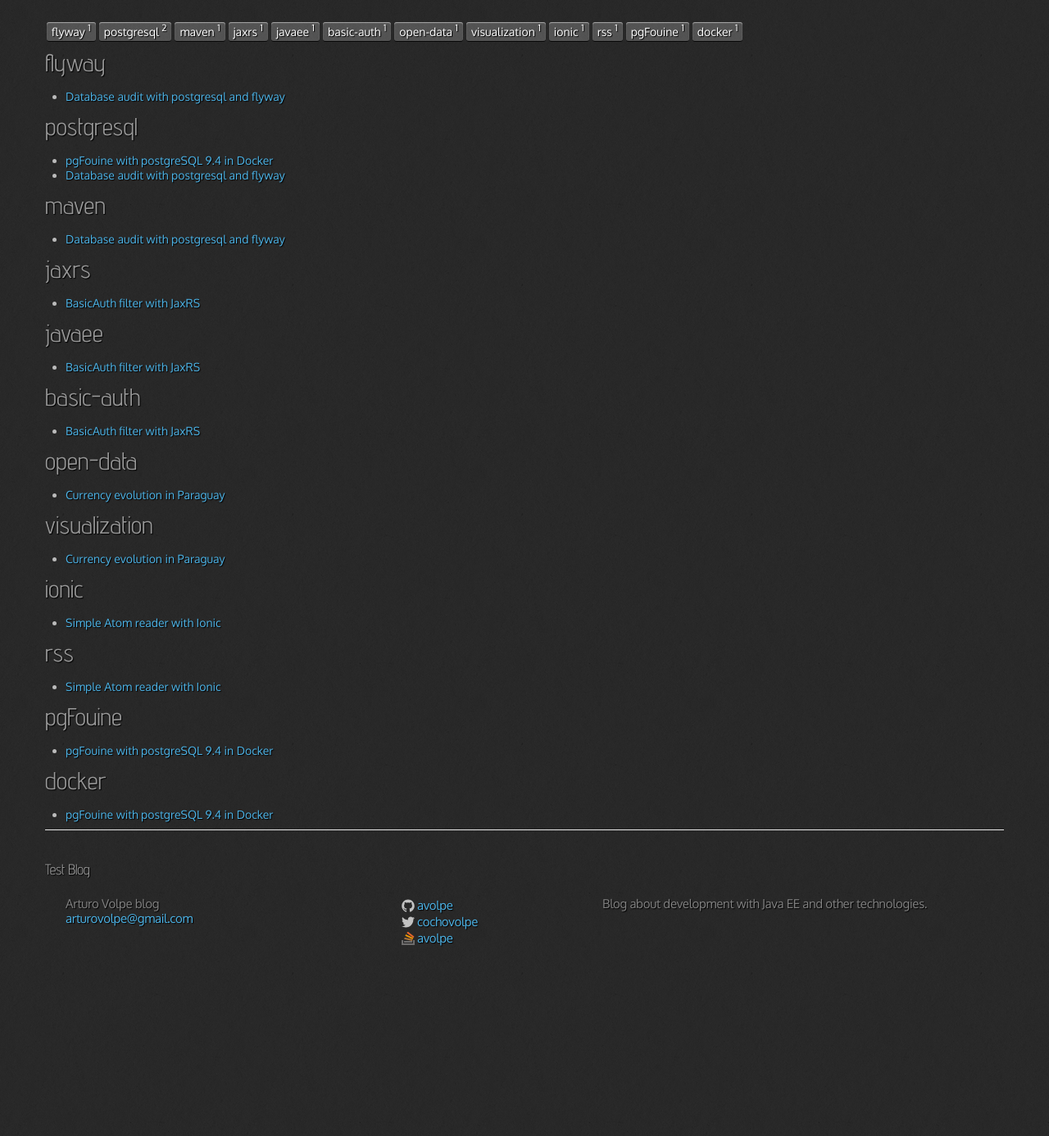
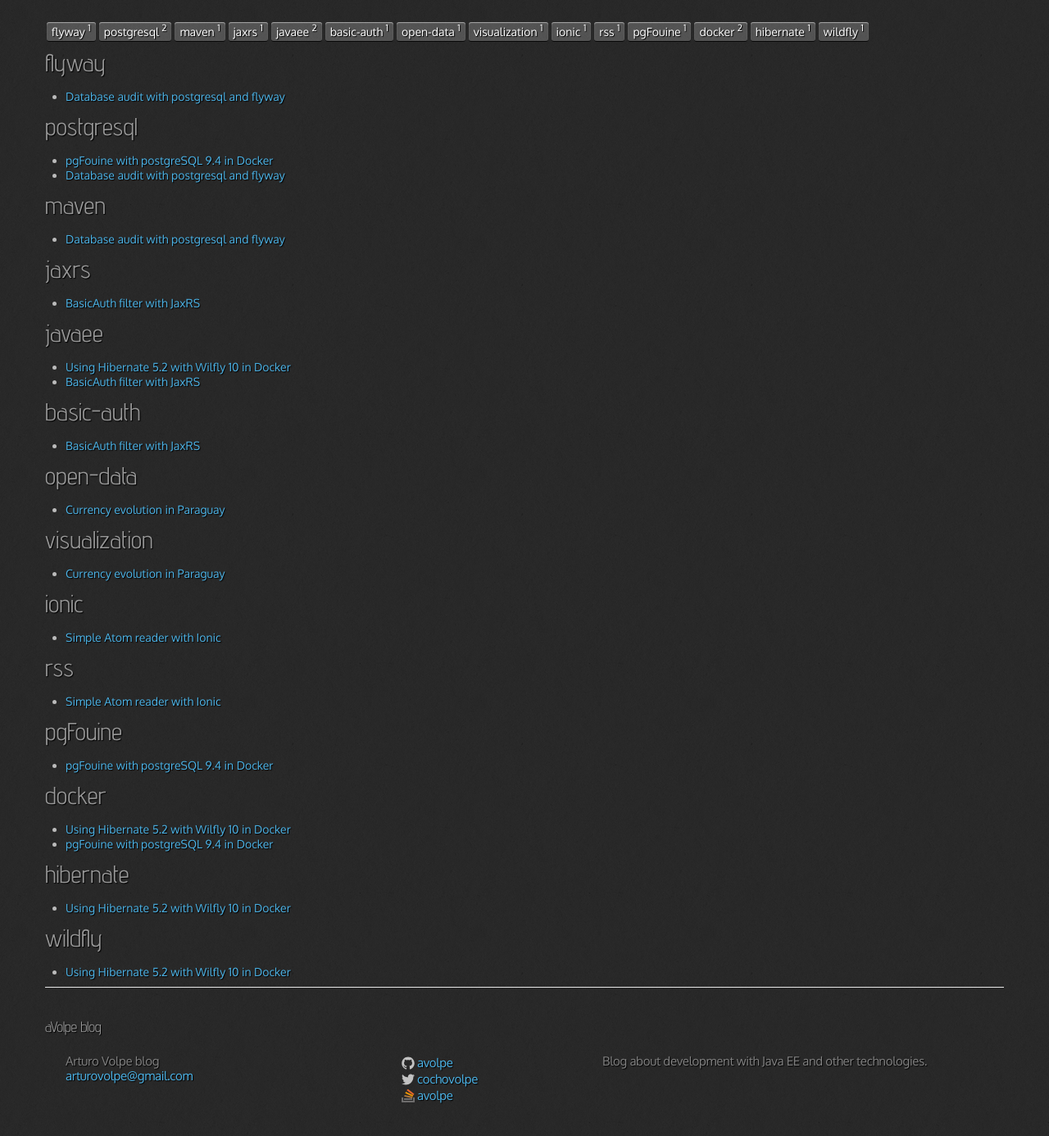
Before and after one commit to aVolpe/aVolpe.github.io, a Jekyll site: the page built from tags.html, in a window 1280 px wide and 1400 px high, scrolled down 115 px. Shown: the top 1386 px of the window at 82% size. Built offline with Jekyll 4.4.1, drawn with Linux system fonts in a browser that asks for light colours; nearby versions of some CDN libraries; before the commit the page ends 1323 px from its top, so only the background shows below that; some of the changed lines change nothing that is shown.

Commit message:
Add post of usage of Hibernate 5.2 with Wildfly 10

````diff
--- a/_config.yml
+++ b/_config.yml
@@ -19,11 +19,11 @@
 # Themes are encouraged to use these universal variables
 # so be sure to set them if your theme uses them.
 #
-title : Test Blog
+title : aVolpe blog
 tagline: Arturo Volpe blog
 description : Blog about development with Java EE and other technologies.
 author :
-  name : Test blog
+  name : aVolpe blog
   email : arturovolpe@gmail.com
   github : avolpe
   twitter : cochovolpe
--- /dev/null
+++ b/_posts/2016-06-05-docker-wildfly-hibernate-5.2.md
@@ -0,0 +1,76 @@
+---
+layout: post
+title: "Using Hibernate 5.2 with Wilfly 10 in Docker"
+description: "Using the recently released Hibernate 5.2 with Wildfly 10 in a Docker container"
+category: "open-data"
+tags: javaee docker hibernate wildfly
+---
+{% include JB/setup %}
+
+The 1st of June [Hibernate 5.2][hibernate-release] was released, this release
+has some interesting features, like the consolidation of JPA in the core, and
+support for java 8 API's.
+
+Following the [Hibernate official update guide][hibernate-official-upate], we
+need to replace the jars in the `wildfly/modules` folder.
+
+In this blog, we will use the base docker image of Wildfly, with the tag
+10.0.0.Final.
+
+First, we create a simple Dockerfile:
+
+```bash
+FROM jboss/wildfly:10.0.0.Final
+MAINTAINER Arturo Volpe <arturovolpe@gmail.com>
+```
+
+First, we need to get all the jars in the right place, the jars are available in
+[Maven Central][maven-central-hibernate], so we add to our  this
+
+```bash
+RUN cd $JBOSS_HOME/modules/system/layers/base/org/hibernate/main && \
+    curl -O http://central.maven.org/maven2/org/hibernate/hibernate-core/5.2.0.Final/hibernate-core-5.2.0.Final.jar && \
+    curl -O http://central.maven.org/maven2/org/hibernate/hibernate-envers/5.2.0.Final/hibernate-envers-5.2.0.Final.jar
+
+RUN cd $JBOSS_HOME/modules/system/layers/base/org/hibernate/infinispan/main/ && \
+    curl -O http://central.maven.org/maven2/org/hibernate/hibernate-infinispan/5.2.0.Final/hibernate-infinispan-5.2.0.Final.jar && \
+```
+
+This will download the 5.2 jars in the correct place (we need to replace
+hibernate-orm, envers, and infinispan).
+
+The next step is remove the references and the jars of the previous release (for
+the base image, hibernate 5.0.7)
+
+```bash
+# Replace hibernate, hibernate-envers
+RUN sed -i.bak "s/5.0.7/5.2.0/" module.xml && \
+    sed -i.bak "/entitymanager/d" module.xml && \
+    sed -i.bak "/java8/d" module.xml && \
+    rm *.bak
+
+# Replace infinispan
+RUN rm *5.0.7.Final.jar && \
+    sed -i.bak "s/5.0.7/5.2.0/" module.xml && \
+    rm *.bak
+```
+
+And we are done, with this, hibernate by default must provide the `5.2.0.Final`
+version of Hibernate.
+
+To use this, we can do something like this:
+
+```java
+@PersistenceContext
+EntityManager em;
+
+public Session getSession() {
+    return em.unwrap(Session.class);
+}
+```
+
+[docker]: https://www.docker.com://www.docker.com/
+[wildfly]: http://wildfly.org/
+[hibernate-release]: http://in.relation.to/2016/06/01/hibernate-orm-520-final-release/
+[hibernate-official-upate]: https://docs.jboss.org/author/display/WFLY10/JPA+Reference+Guide#JPAReferenceGuide-UsingtheHibernate5.xJPApersistenceprovider
+[maven-central-hibernate]: http://mvnrepository.com/artifact/org.hibernate/hibernate-core
````
